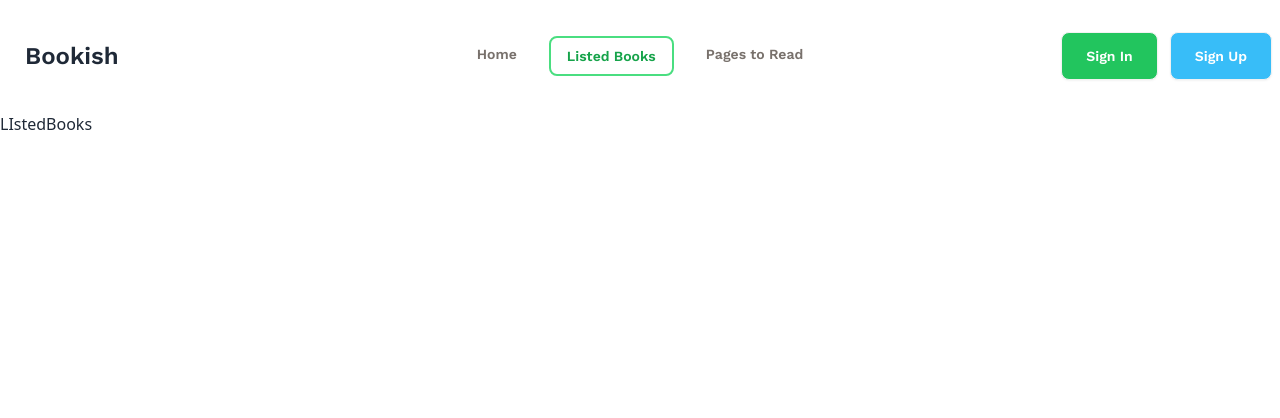
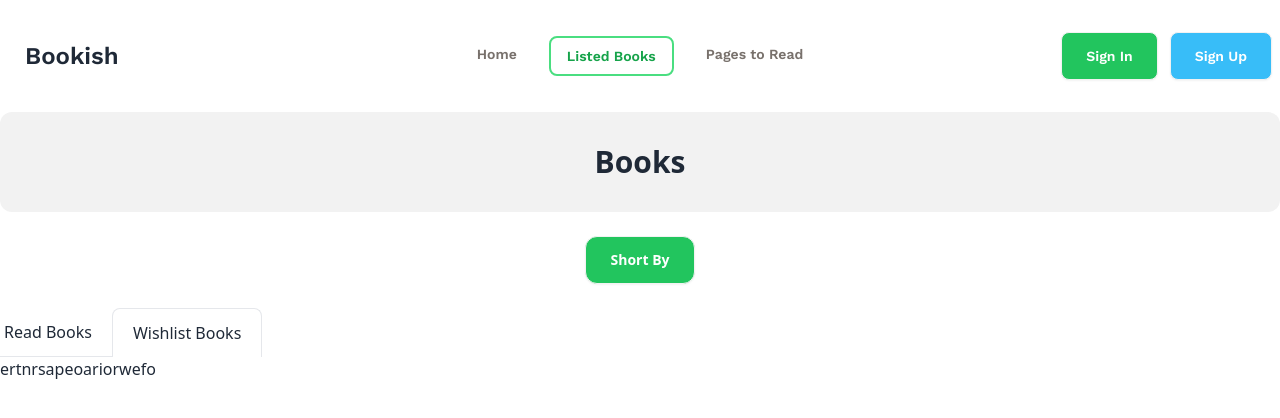
Before and after one commit to hbmubin/bookish-main-ph8, a React (Vite) app: page /listedbooks in a window 1280 px wide. Shown: the top 418 px of the page. Built offline with nearby package versions, Linux system fonts and the light colour scheme.

Commit message:
dynamic tab processing

```diff
--- a/src/components/ErrorPage/ErrorPage.jsx
+++ b/src/components/ErrorPage/ErrorPage.jsx
@@ -1,11 +1,15 @@
 // import PropTypes from 'prop-types'
+
+import { Link } from "react-router-dom";
 
 const ErrorPage = () => {
   return (
     <div className="min-h-screen flex gap-5 flex-col font-bold items-center">
       <h2 className="text-4xl text-error">Opps!!</h2>
       <h2 className="text-4xl text-stone-600">Page note found</h2>
-      <div className="btn bg-green-500 text-white">Back to Home</div>
+      <Link to="/">
+        <div className="btn bg-green-500 text-white">Back to Home</div>
+      </Link>{" "}
     </div>
   );
 };
--- a/src/components/ListedBooks/LIstedBooks.jsx
+++ b/src/components/ListedBooks/LIstedBooks.jsx
@@ -1,7 +1,54 @@
 // import PropTypes from 'prop-types'
 
+import { Outlet } from "react-router-dom";
+import { getReadBooks } from "../../utils";
+
 const LIstedBooks = () => {
-  return <div>LIstedBooks</div>;
+  // const readBooks = getReadBooks();
+
+  // const book = readBooks.map((b) => b);
+  // console.log(book);
+  return (
+    <div>
+      <div className="text-center">
+        <div className="py-8 bg-base-200 text-3xl font-bold rounded-xl">
+          <h2>Books</h2>
+        </div>
+        <details className="dropdown">
+          <summary className=" btn px-6 bg-green-500 rounded-xl my-6 text-white">
+            Short By
+          </summary>
+          <ul className="px-4 shadow menu dropdown-content z-[1] bg-base-100 rounded-xl">
+            <li>
+              <a>Item 1</a>
+            </li>
+            <li>
+              <a>Item 2</a>
+            </li>
+          </ul>
+        </details>
+      </div>
+      <div className="flex items-center -mx-4 overflow-x-auto overflow-y-hidden  flex-nowrap dark:bg-gray-100 dark:text-gray-800">
+        <a
+          rel="noopener noreferrer"
+          href="#"
+          className="flex items-center flex-shrink-0 px-5 py-3 space-x-2 border-b dark:border-gray-600 dark:text-gray-600"
+        >
+          <span>Read Books</span>
+        </a>
+        <a
+          rel="noopener noreferrer"
+          href="#"
+          className="flex items-center flex-shrink-0 px-5 py-3 space-x-2 border border-b-0 rounded-t-lg dark:border-gray-600 dark:text-gray-900"
+        >
+          <span>Wishlist Books</span>
+        </a>
+      </div>
+      <div>
+        <h2>ertnrsapeoariorwefo</h2>
+      </div>
+    </div>
+  );
 };
 
 // LIstedBooks.propTypes = {}
--- /dev/null
+++ b/src/components/ReadBooks/ReadBooks.jsx
@@ -0,0 +1,9 @@
+// import PropTypes from 'prop-types'
+
+const ReadBooks = () => {
+  return <div>ReadBooks</div>;
+};
+
+// ReadBooks.propTypes = {};
+
+export default ReadBooks;
--- /dev/null
+++ b/src/components/WishlistBooks/WishlistBooks.jsx
@@ -0,0 +1,9 @@
+// import PropTypes from 'prop-types'
+
+const WishlistBooks = () => {
+  return <div>WishlistBooks</div>;
+};
+
+// WishlistBooks.propTypes = {}
+
+export default WishlistBooks;
--- a/src/main.jsx
+++ b/src/main.jsx
@@ -8,6 +8,8 @@ import LIstedBooks from "./components/ListedBooks/LIstedBooks";
 import PagesToRead from "./components/PagesToRead/PagesToRead";
 import ErrorPage from "./components/ErrorPage/ErrorPage";
 import BookDetails from "./components/BookDetails/BookDetails";
+import ReadBooks from "./components/ReadBooks/ReadBooks";
+import WishlistBooks from "./components/WishlistBooks/WishlistBooks";
 
 const router = createBrowserRouter([
   {
```
